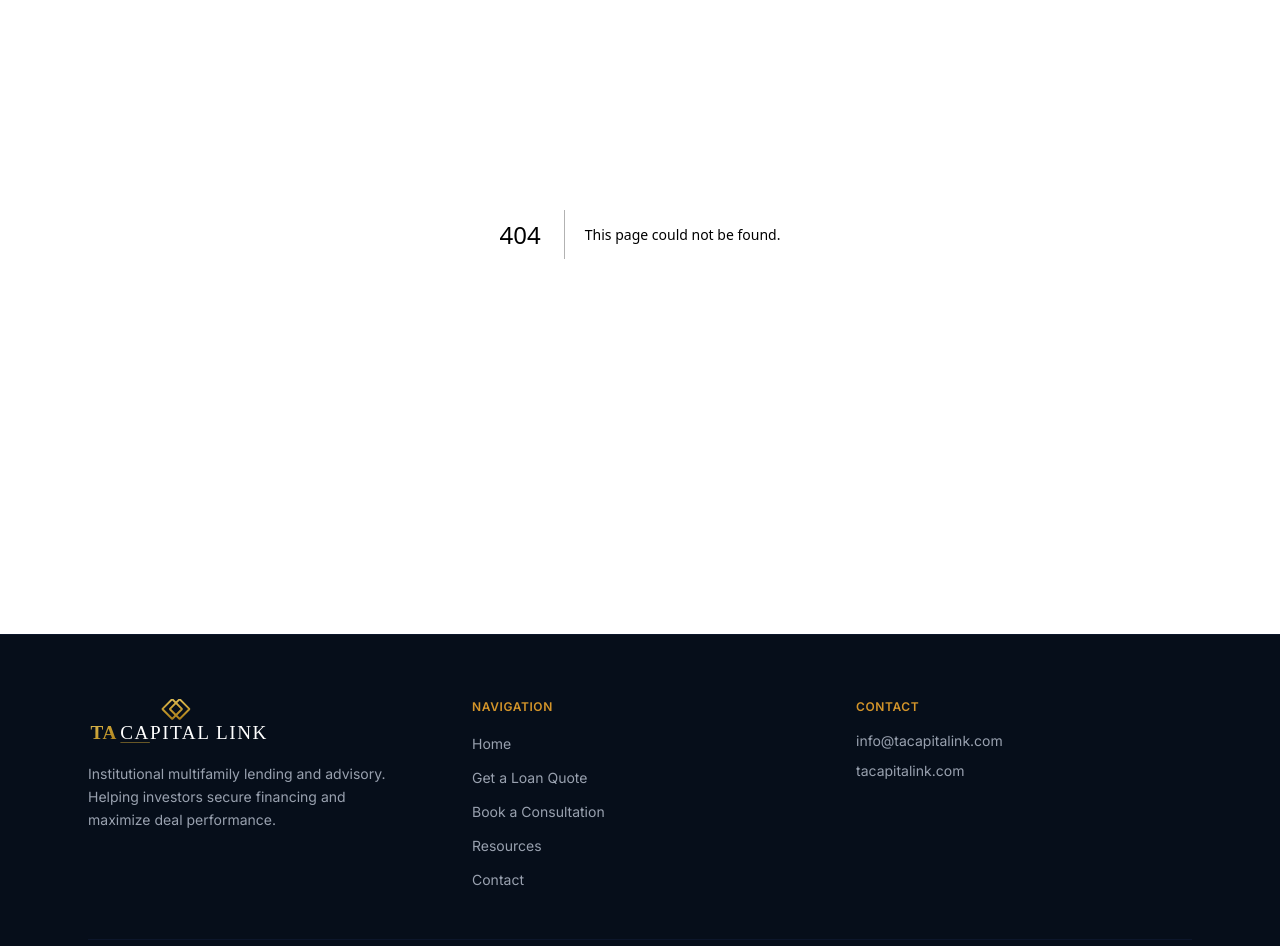
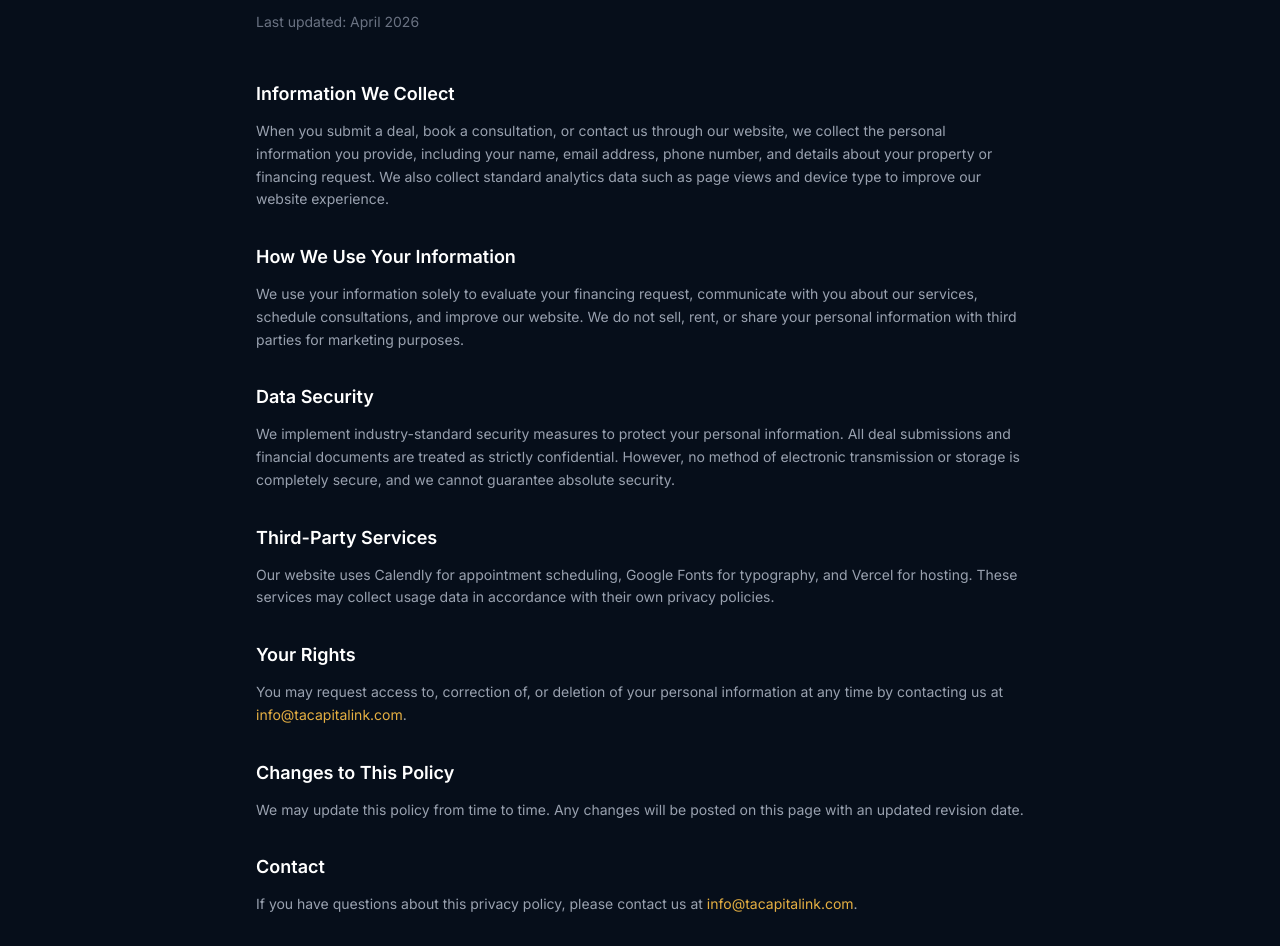
Before and after one commit to tobiabereoje/ta-capital-link, a Next.js app: page /privacy in a window 1280 px wide. Before the commit this address had no page. Shown: the part 246-1192 px from the top of the page. Built offline with nearby package versions, Linux system fonts and the light colour scheme.

Commit message:
Add Privacy Policy page with metadata
This file contains the Privacy Policy page with details on information collection, usage, security, third-party services, user rights, and contact information.

```diff
--- /dev/null
+++ b/src/app/privacy/page.tsx
@@ -0,0 +1,119 @@
+import type { Metadata } from "next";
+
+export const metadata: Metadata = {
+  title: "Privacy Policy | TA Capital Link",
+  description:
+    "How TA Capital Link collects, uses, and protects your personal information.",
+};
+
+export default function PrivacyPolicy() {
+  return (
+    <section className="px-6 py-16 md:py-24">
+      <div className="max-w-3xl mx-auto">
+        <div className="mb-12">
+          <div className="w-12 h-0.5 bg-gold-500 mb-6" />
+          <h1 className="text-3xl md:text-4xl font-display font-bold text-white mb-4">
+            Privacy Policy
+          </h1>
+          <p className="text-sm text-gray-500">
+            Last updated: April 2026
+          </p>
+        </div>
+
+        <div className="space-y-8 text-gray-400 leading-relaxed text-sm">
+          <div>
+            <h2 className="text-lg font-semibold text-white mb-3">
+              Information We Collect
+            </h2>
+            <p>
+              When you submit a deal, book a consultation, or contact us through
+              our website, we collect the personal information you provide,
+              including your name, email address, phone number, and details about
+              your property or financing request. We also collect standard
+              analytics data such as page views and device type to improve our
+              website experience.
+            </p>
+          </div>
+
+          <div>
+            <h2 className="text-lg font-semibold text-white mb-3">
+              How We Use Your Information
+            </h2>
+            <p>
+              We use your information solely to evaluate your financing request,
+              communicate with you about our services, schedule consultations,
+              and improve our website. We do not sell, rent, or share your
+              personal information with third parties for marketing purposes.
+            </p>
+          </div>
+
+          <div>
+            <h2 className="text-lg font-semibold text-white mb-3">
+              Data Security
+            </h2>
+            <p>
+              We implement industry-standard security measures to protect your
+              personal information. All deal submissions and financial documents
+              are treated as strictly confidential. However, no method of
+              electronic transmission or storage is completely secure, and we
+              cannot guarantee absolute security.
+            </p>
+          </div>
+
+          <div>
+            <h2 className="text-lg font-semibold text-white mb-3">
+              Third-Party Services
+            </h2>
+            <p>
+              Our website uses Calendly for appointment scheduling, Google Fonts
+              for typography, and Vercel for hosting. These services may collect
+              usage data in accordance with their own privacy policies.
+            </p>
+          </div>
+
+          <div>
+            <h2 className="text-lg font-semibold text-white mb-3">
+              Your Rights
+            </h2>
+            <p>
+              You may request access to, correction of, or deletion of your
+              personal information at any time by contacting us at{" "}
+              <a
+                href="mailto:info@tacapitalink.com"
+                className="text-gold-400 hover:text-gold-300 transition-colors"
+              >
+                info@tacapitalink.com
+              </a>
+              .
+            </p>
+          </div>
+
+          <div>
+            <h2 className="text-lg font-semibold text-white mb-3">
+              Changes to This Policy
+            </h2>
+            <p>
+              We may update this policy from time to time. Any changes will be
+              posted on this page with an updated revision date.
+            </p>
+          </div>
+
+          <div>
+            <h2 className="text-lg font-semibold text-white mb-3">Contact</h2>
+            <p>
+              If you have questions about this privacy policy, please contact us
+              at{" "}
+              <a
+                href="mailto:info@tacapitalink.com"
+                className="text-gold-400 hover:text-gold-300 transition-colors"
+              >
+                info@tacapitalink.com
+              </a>
+              .
+            </p>
+          </div>
+        </div>
+      </div>
+    </section>
+  );
+}
```
